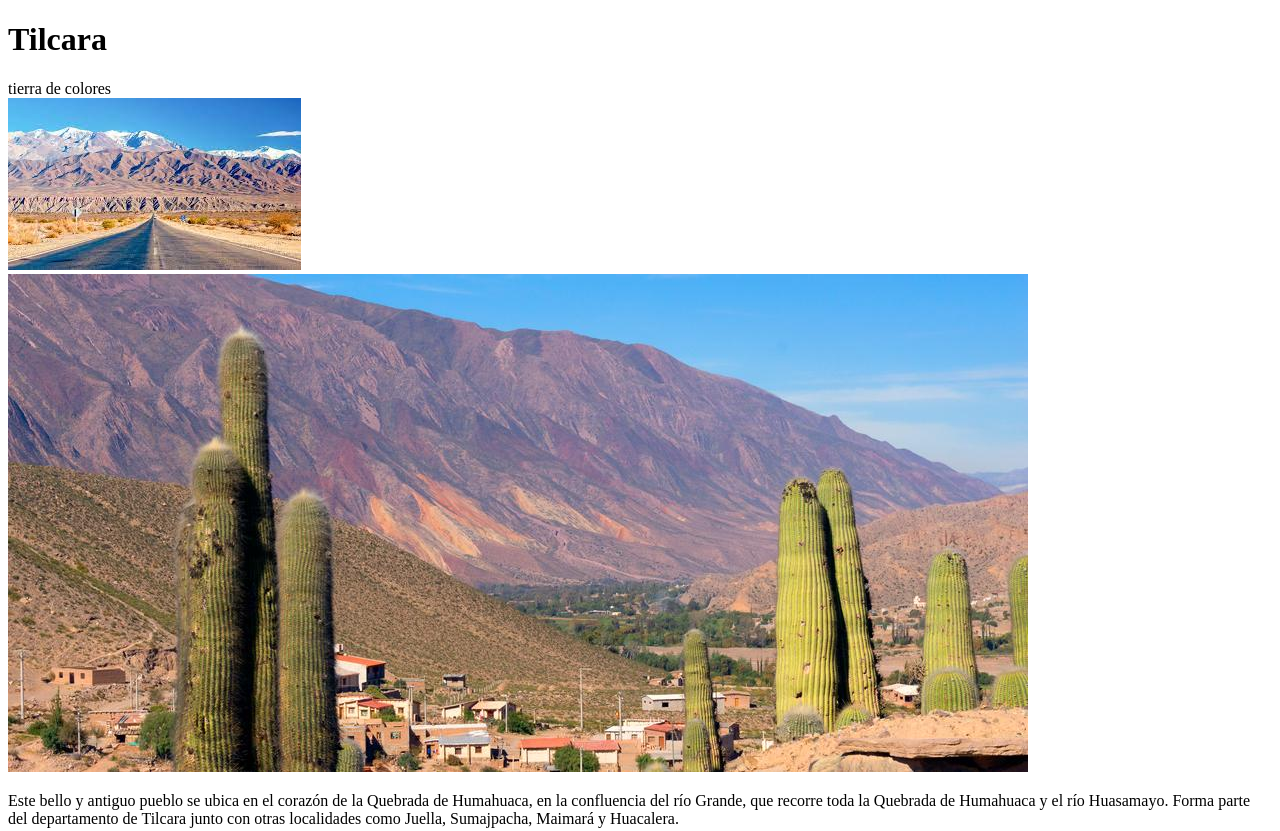
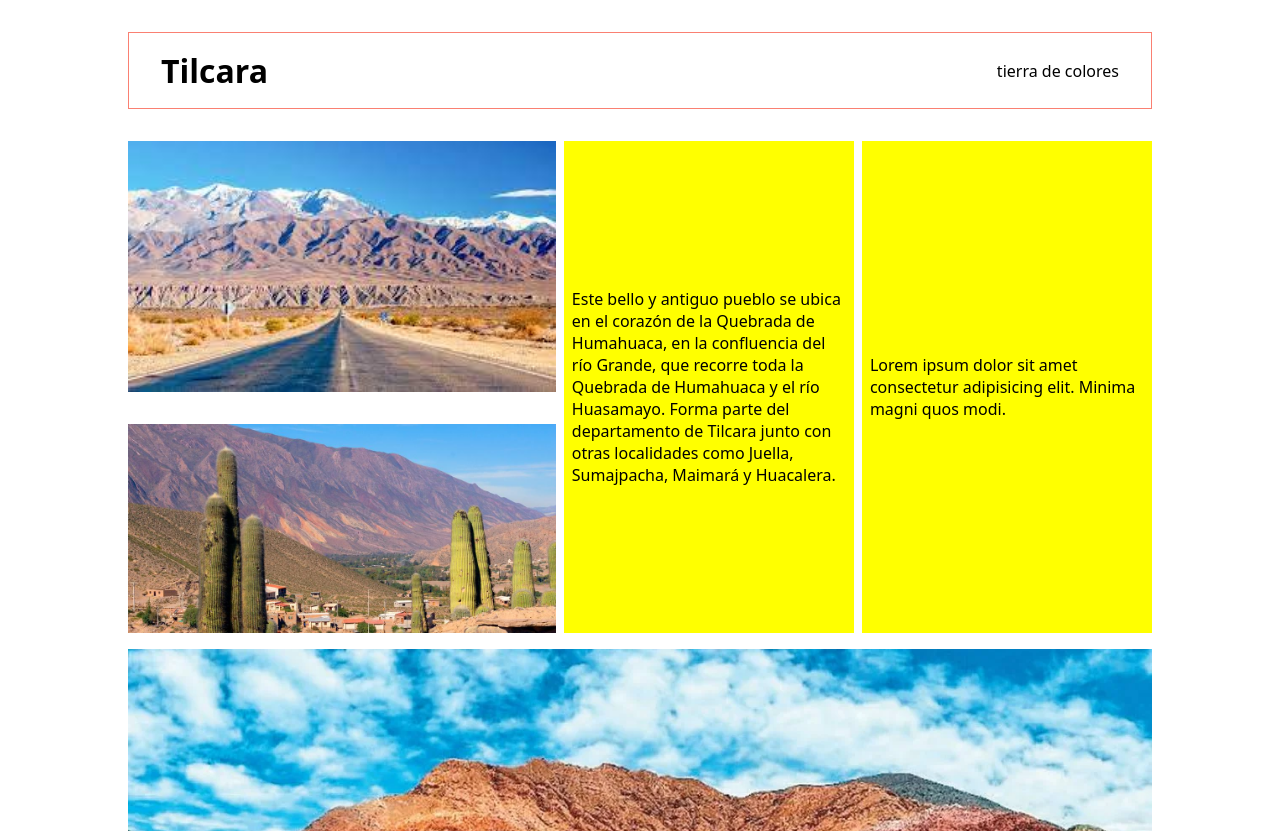
Before and after one commit to lautaroRocha/MDP-PROGRAMA, a plain HTML site: page 1b/clase-siete/index.html in a window 1280 px wide. Shown: the top 831 px of the page. Drawn offline with Linux system fonts and the light colour scheme.

Commit message:
responsive

```diff
--- a/1b/clase-siete/index.html
+++ b/1b/clase-siete/index.html
@@ -15,13 +15,19 @@
         <span>tierra de colores</span>
     </header>
     <main>
-        <img src="assets/tilcara1.jpg" alt="paisaje-tilcara" class="">
-        <img src="assets/tilcara2.jpg" alt="paisaje-tilcara">
-        <p>
-            Este bello y antiguo pueblo se ubica en el corazón de la Quebrada de Humahuaca, en la confluencia del río Grande, que recorre toda la Quebrada de Humahuaca y el río Huasamayo. Forma parte del departamento de Tilcara junto con otras localidades como Juella, Sumajpacha, Maimará y Huacalera.
-        </p>
+        <div class="container">
+            <div class="container-inner">
+                <img src="assets/tilcara1.jpg" alt="paisaje-tilcara">
+                <img src="assets/tilcara2.jpg" alt="paisaje-tilcara">
+            </div>
+            <p>
+                Este bello y antiguo pueblo se ubica en el corazón de la Quebrada de Humahuaca, en la confluencia del río Grande, que recorre toda la Quebrada de Humahuaca y el río Huasamayo. Forma parte del departamento de Tilcara junto con otras localidades como Juella, Sumajpacha, Maimará y Huacalera.
+            </p>
+            <p class="container-hidden">
+                Lorem ipsum dolor sit amet consectetur adipisicing elit. Minima magni quos modi.
+            </p>
+        </div>
         <img src="assets/tilcara3.webp" alt="paisaje-tilcara">
     </main>
-
 </body>
 </html>
--- a/1b/clase-siete/styles.css
+++ b/1b/clase-siete/styles.css
@@ -0,0 +1,108 @@
+*, *::before, *::after{
+    margin: 0;
+    padding: 0;
+    box-sizing: border-box;
+}
+
+:root{
+    font-family: system-ui, -apple-system, BlinkMacSystemFont, 'Segoe UI', Roboto, Oxygen, Ubuntu, Cantarell, 'Open Sans', 'Helvetica Neue', sans-serif;
+}
+
+header{
+    display: flex;
+    justify-content: space-between;
+    align-items: center;
+    padding: 1rem 2rem;
+    gap: 4rem;
+    border: 1px solid salmon;
+    width: 100%;
+}
+
+/* usamos la metodología MOBILE FIRST
+para desarrollar primero para pantallas más pequeñas
+e ir acomodonando progesivamente según crece el viewport */
+
+body{
+    display: flex;
+    flex-direction: column;
+    align-items: center;
+    justify-content: center;
+}
+
+main{
+    width: 80%;
+    display: flex;
+    flex-direction: column;
+    align-items: center;
+    justify-content: center;
+    padding-bottom: 10rem;
+}
+
+img{
+    width: 100%;
+    height: auto;
+    margin: auto;
+}
+
+p{
+    background-color: yellow;
+    padding: 0 .5rem;
+}
+
+.container-hidden{
+    display: none;
+}
+
+/* las mdediaquery con permiten
+declarar una condición entre parentésis
+y escribir CSS que se activa cuando esa condición
+se ve cumplida */
+
+/* esta media se cumple cuando
+la pantalla es como MÏNIMO de 600px */
+
+/* los puntos donde ejercemos cambios en el CSS
+según el tamaño de la pantalla, son llamados BREAKPOINTS */
+
+@media(min-width: 550px){
+   .container{
+        display: flex;
+        gap: .5rem;
+   }
+   img{
+    margin: 0;
+   }
+   .container-inner{
+        display: flex;
+        flex-direction: column;
+        justify-content: center;
+        width: 60%;
+        gap: 2rem;
+   }
+   p{
+    display: flex;
+    align-items: center;
+    width: 40%;
+   }
+   body{
+    gap: 2rem;
+   }
+   main{
+        gap: 1rem;
+   }
+   header{
+    margin-top: 2rem;
+    width: 80%;
+   }
+}
+
+@media(min-width: 850px){
+    .container{
+        max-height: 700px;
+    }
+
+    .container-hidden{
+        display: flex;
+        align-items: center;
+    }
+}
```
